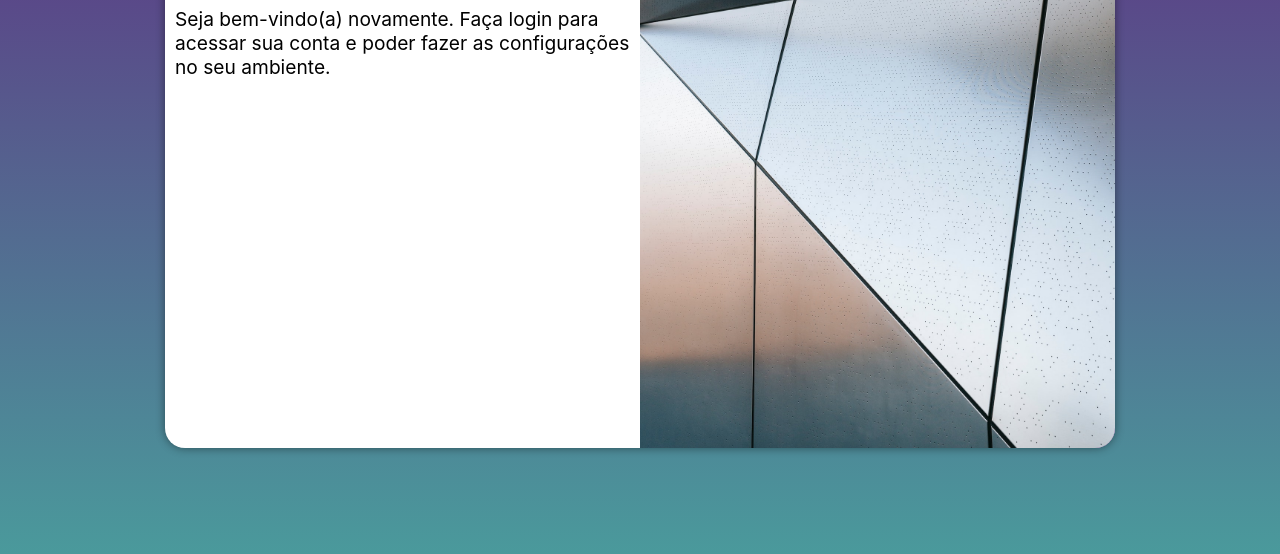
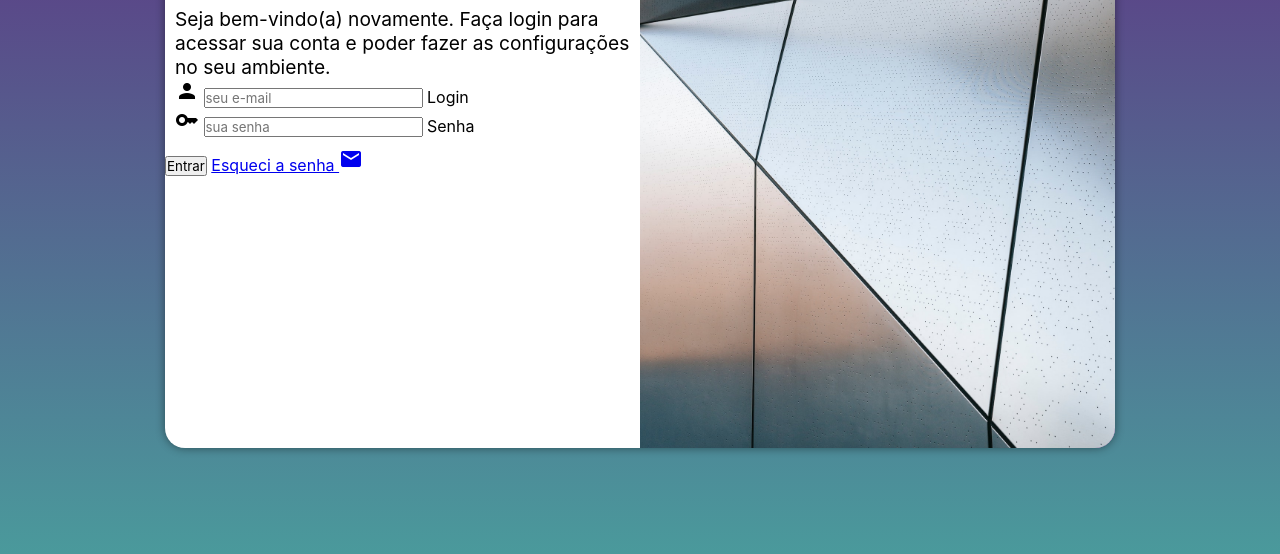
Before and after one commit to tiagobernar/projeto-login, a plain HTML site: page index.html in a window 1280 px wide. Shown: the part 202-756 px from the top of the page. Drawn offline with Linux system fonts and the light colour scheme.

Commit message:
add form

```diff
--- a/index.html
+++ b/index.html
@@ -5,6 +5,7 @@
     <meta http-equiv="X-UA-Compatible" content="IE=edge">
     <meta name="viewport" content="width=device-width, initial-scale=1.0">
     <title>Login</title>
+    <link href="https://fonts.googleapis.com/icon?family=Material+Icons" rel="stylesheet" />
     <link rel="stylesheet" href="stilos/style.css">
     <link rel="stylesheet" href="stilos/media-query.css">
 </head>
@@ -17,11 +18,24 @@
             <div id="formulario">
                 <h1>Login</h1>
                 <p>Seja bem-vindo(a) novamente. Faça login para acessar sua conta e poder fazer as configurações no seu ambiente.</p>
-                <form action="login.php" method="post">
-
+                <form action="login.php" method="post" autocomplete="on">
+                    <div class="campo">
+                        <i class="material-icons">person</i>
+                        <input type="email" name="login" id="ilogin"
+                        placeholder="seu e-mail" autocomplete="email" required maxlength="30">
+                        <label for="ilogin">Login</label>
+                    </div>
+                    <div>
+                        <i class="material-icons">key</i>
+                        <input type="password" name="senha" id="isenha" placeholder="sua senha" autocomplete="current-password" required minlength="8" maxlength="20">
+                        <label for="isenha">Senha</label>
+                    </div>
                 </form>
             </div>
-
+            <input type="submit" value="Entrar">
+            <a href="esqueci.html">
+                Esqueci a senha <i class="material-icons">mail</i>
+            </a>
         </section>
     </main>
 </body>
--- a/stilos/style.css
+++ b/stilos/style.css
@@ -31,7 +31,7 @@ section#login {
     overflow: hidden;
 
     background-color: white;
-    width: 250px;
+    width: 252px;
     height: 500px;
     border-radius: 20px;
     box-shadow: 0px 0px 10px rgba(0, 0, 0, 0.450);
```
